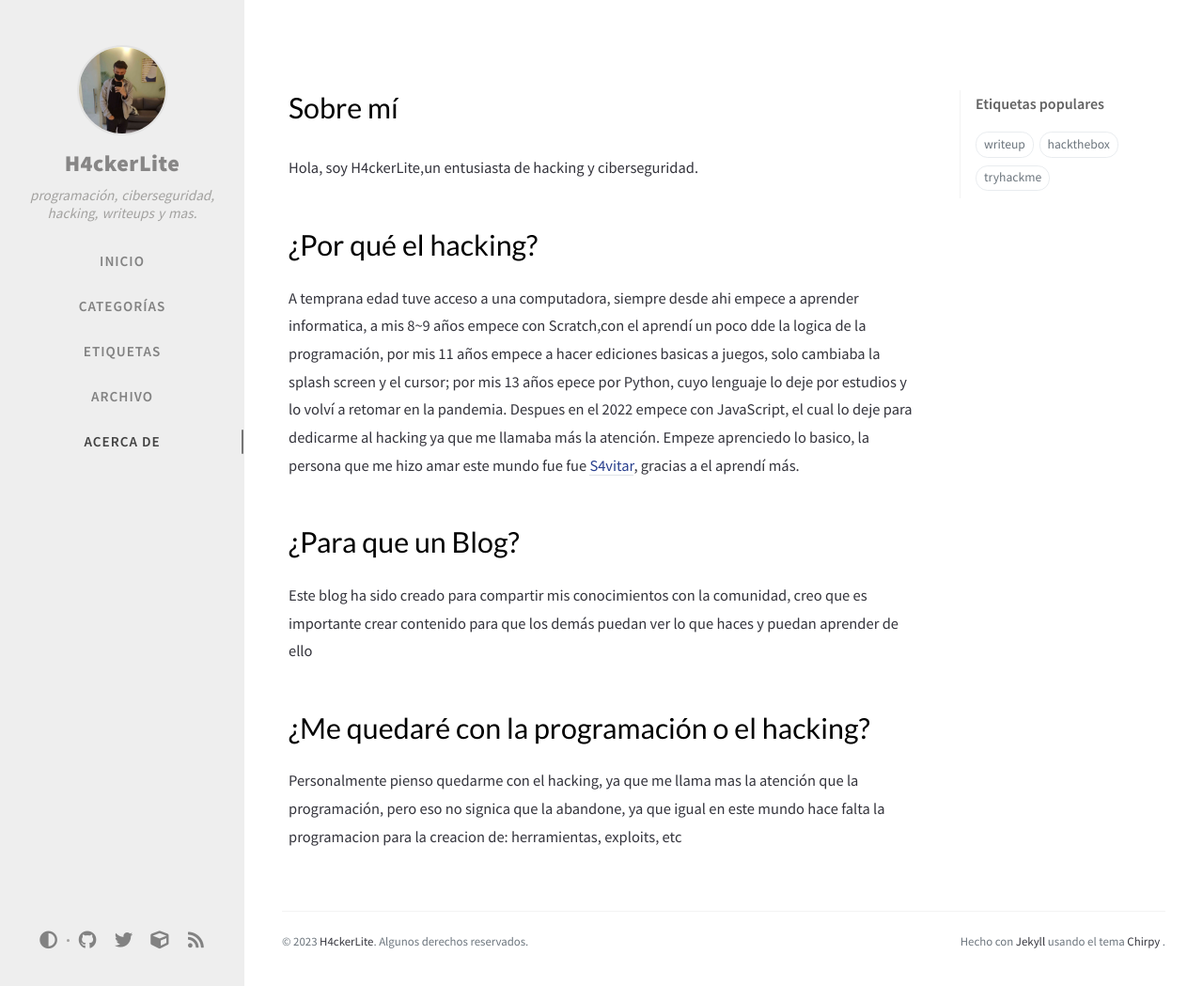
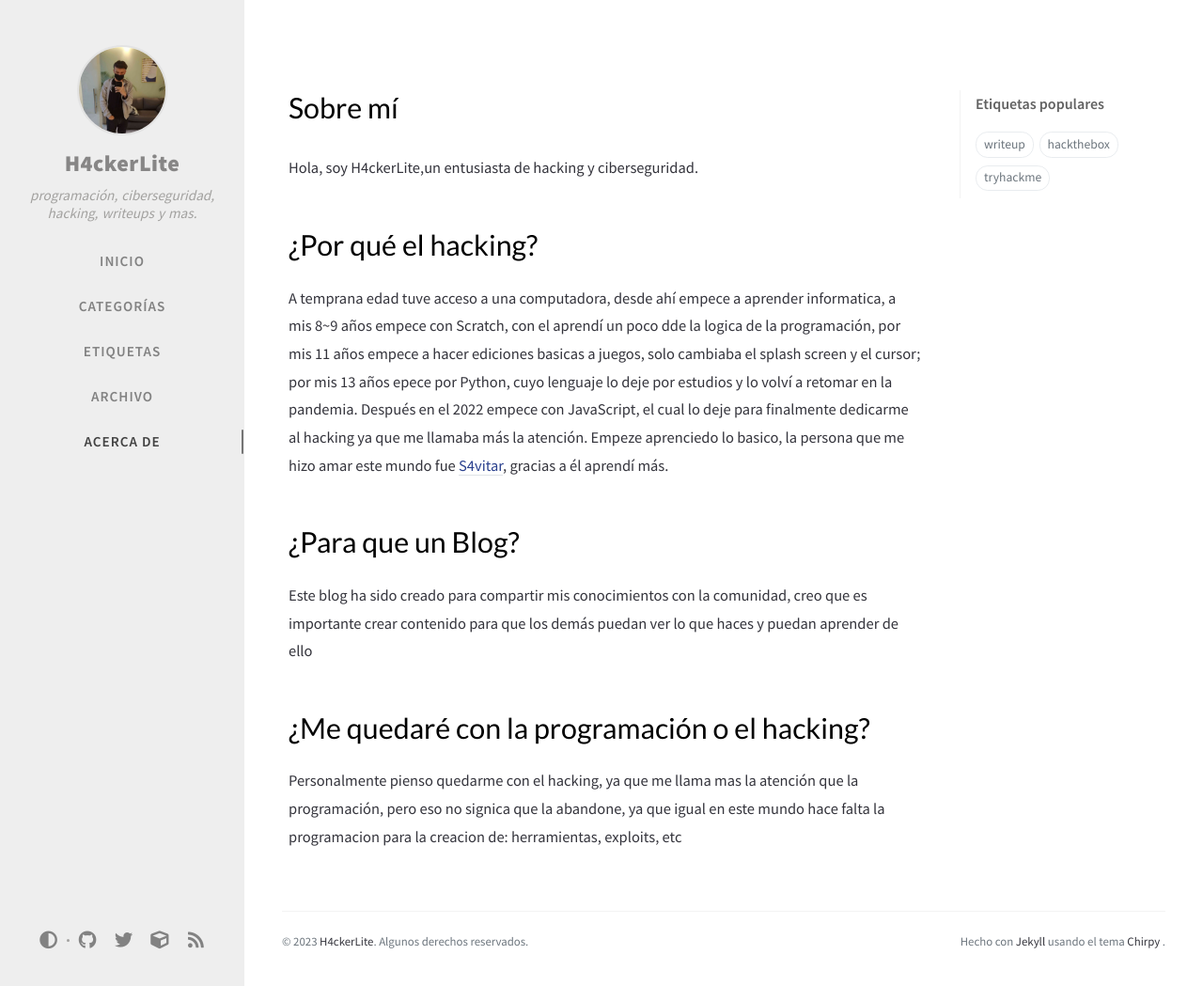
Before and after one commit to h4ckerlite/h4ckerlite.github.io, a Jekyll site: the page built from _tabs/about.md, in a window 1280 px wide and 1049 px high. Shown: the whole window at 94% size. Built offline with Jekyll 4.4.1, drawn with Linux system fonts in a browser that asks for light colours; nearby versions of some CDN libraries; comment, search, counter and statistics services are not loaded.

Commit message:
Ortografía

```diff
--- a/_tabs/about.md
+++ b/_tabs/about.md
@@ -8,9 +8,9 @@ Hola, soy H4ckerLite,un entusiasta de hacking y ciberseguridad.
 
 # ¿Por qué el hacking?
 
-A temprana edad tuve acceso a una computadora, siempre desde ahi empece a aprender informatica, a mis 8~9 años empece con Scratch,con el aprendí un poco dde la logica de la programación, por mis 11 años empece a hacer ediciones basicas a juegos, solo cambiaba la splash screen y el cursor; por mis 13 años epece por Python, cuyo lenguaje lo deje por estudios y lo volví a retomar en la pandemia.
-Despues en el 2022 empece con JavaScript, el cual lo deje para dedicarme al hacking ya que me llamaba más la atención.
-Empeze aprenciedo lo basico, la persona que me hizo amar este mundo fue fue [S4vitar](https://www.youtube.com/c/s4vitar), gracias a el aprendí más.
+A temprana edad tuve acceso a una computadora, desde ahí empece a aprender informatica, a mis 8~9 años empece con Scratch, con el aprendí un poco dde la logica de la programación, por mis 11 años empece a hacer ediciones basicas a juegos, solo cambiaba el splash screen y el cursor; por mis 13 años epece por Python, cuyo lenguaje lo deje por estudios y lo volví a retomar en la pandemia.
+Después en el 2022 empece con JavaScript, el cual lo deje para finalmente dedicarme al hacking ya que me llamaba más la atención.
+Empeze aprenciedo lo basico, la persona que me hizo amar este mundo fue [S4vitar](https://www.youtube.com/c/s4vitar), gracias a él aprendí más.
 
 
 # ¿Para que un Blog?
```
